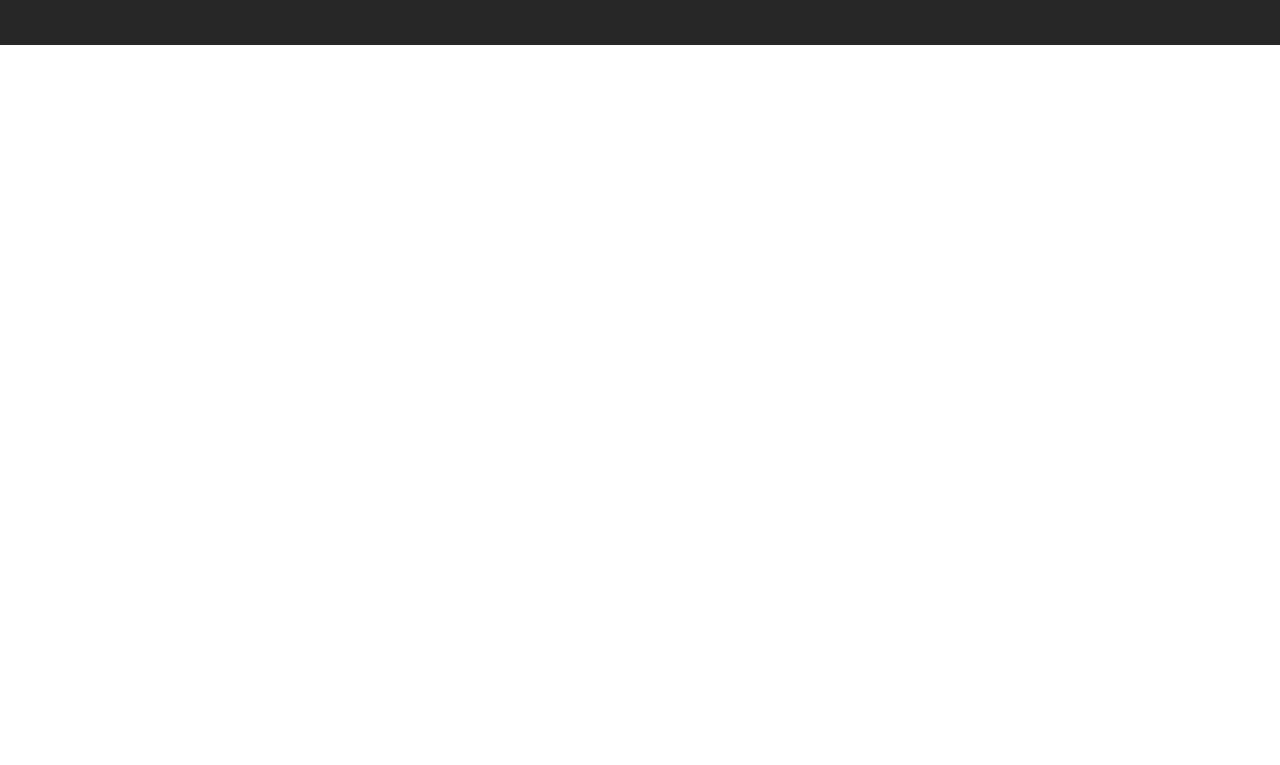
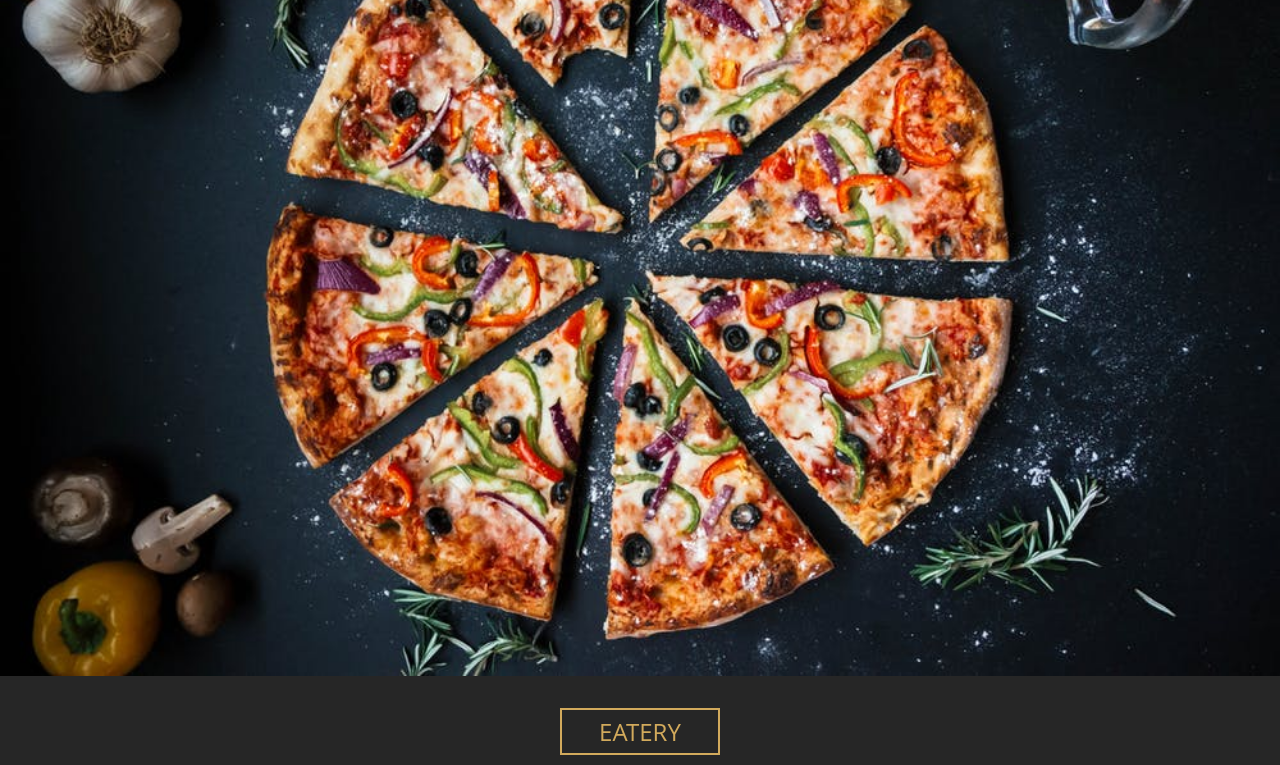
Before and after one commit to Stardev1127/restaurant_food, a Gatsby site: page / in a window 1280 px wide. Shown: the part 1374-2139 px from the top of the page. Before the commit the page ends 1419 px from the top, so only its background shows below. Built offline with nearby package versions, Linux system fonts and the light colour scheme; Gatsby itself is replaced by a stand-in of ours.

Commit message:
Create Gallery component

```diff
--- /dev/null
+++ b/src/components/HomePageComponents/Gallery.js
@@ -0,0 +1,26 @@
+import React from 'react'
+import styled from 'styled-components'
+import { StaticQuery, graphql } from "gatsby"
+import Img from "gatsby-image"
+
+import { styles, Section } from '../../utils'
+
+
+export default function Gallery() {
+  return (
+    <StaticQuery
+      query={graphql`
+        {
+          img1: file(relativePath: { eq: "homeGallery/img-1.jpeg" }) {
+            childImageSharp {
+              fluid(maxWidth:500) {
+                ...GatsbyImageSharpFluid
+              }
+            }
+          }
+        }
+      `}
+      render={data => <Img fluid={data.img1.childImageSharp.fluid} />}
+    />
+  )
+}
--- a/src/pages/index.js
+++ b/src/pages/index.js
@@ -3,6 +3,7 @@ import React from "react"
 import Layout from "../components/layout"
 import SEO from "../components/seo"
 import QuickInfo from "../components/HomePageComponents/QuickInfo"
+import Gallery from "../components/HomePageComponents/Gallery"
 
 import { HomeHeader, Banner, BannerButton } from '../utils'
 import img from '../images/bcg/homeBcg.jpeg'
@@ -19,6 +20,7 @@ const IndexPage = () => (
     </HomeHeader>
 
     <QuickInfo />
+    <Gallery />
   </Layout>
 )
 
```
